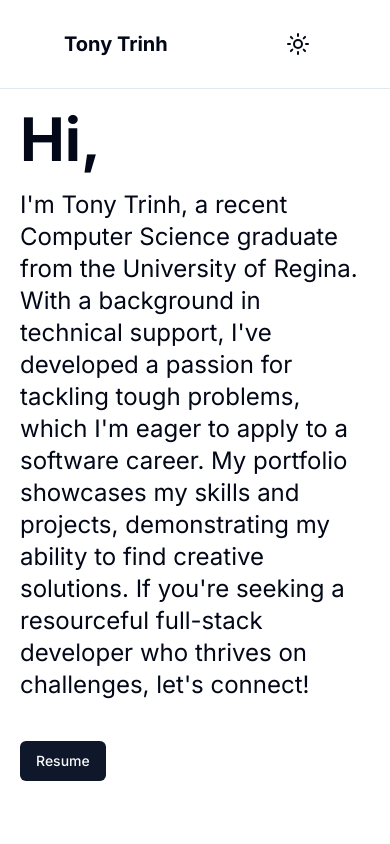
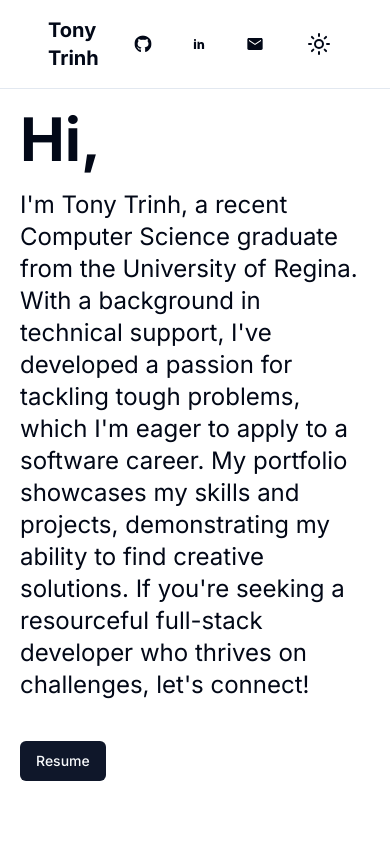
Before and after one commit to toneknee/WEBSITE, a Next.js app in the folder my-app/: page / in a window 390 px wide. Shown: the top 844 px of the page. Built offline with nearby package versions, Linux system fonts and the light colour scheme.

Commit message:
accidentally moved the key

```diff
--- a/my-app/components/NavBar.tsx
+++ b/my-app/components/NavBar.tsx
@@ -33,15 +33,20 @@ const NavBar = () => {
   return (
     <header className="sm:flex sm:justify-between py-3 px-4 border-b">
       <Container>
-        <div className="relative px-4 sm:px-6 lg: px-8 flex h-16 items-center justify-between w-full">
+        <div className="relative px-4 sm:px-6 lg: flex h-16 items-center justify-between w-full">
           <div className="flex items-center">
             <h1 className="text-xl font-bold ml-4 lg:ml-0">Tony Trinh</h1>
           </div>
-          <nav className="mx-6 flex items-center space-x-4 lg:space-x-6 hidden md:block">
+          <nav className="mx-6 flex items-center space-x-4 lg:space-x-6 md:block">
             {contacts.map((contacts) => (
-              <Button asChild variant="ghost" size="icon" className="scale-125">
+              <Button
+                asChild
+                variant="ghost"
+                size="icon"
+                className="scale-125"
+                key={contacts.id}
+              >
                 <Link
-                  key={contacts.id}
                   href={contacts.href}
                   className="text-sm font-medium transition-colors"
                 >
```
